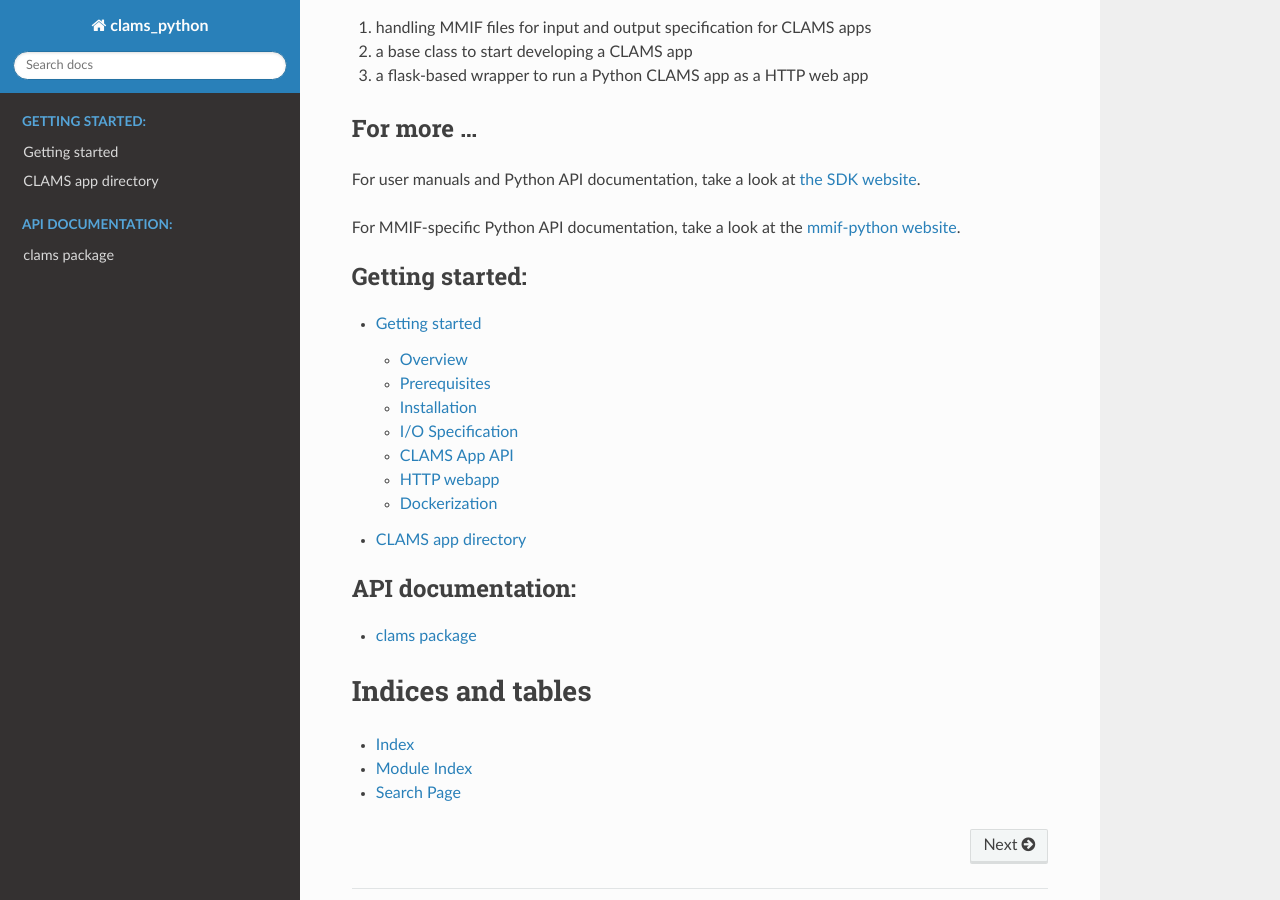
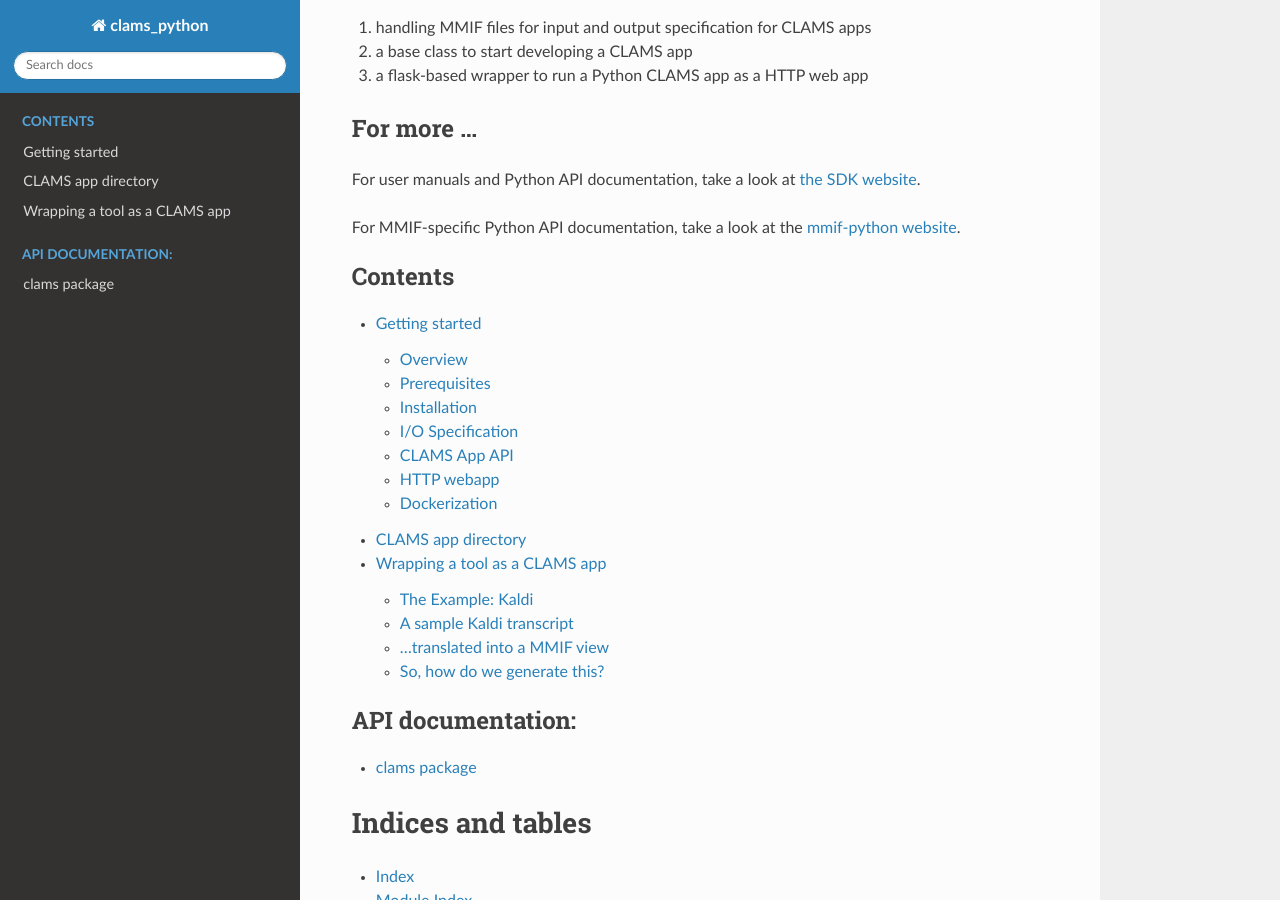
Before and after one commit to clamsproject/clams-python, a Sphinx documentation site: the page built from documentation/index.rst, in a window 1280 px wide and 900 px high, scrolled down 630 px. Built offline with Sphinx 7.4.7 and the Read the Docs theme 2.0.0, drawn with Linux system fonts in a browser that asks for light colours; pages that are not in the unit, such as notebooks, are missing from menus.

Commit message:
re-organized tutorials documentation

```diff
--- a/documentation/index.rst
+++ b/documentation/index.rst
@@ -5,10 +5,11 @@
 
 .. toctree::
   :maxdepth: 2
-  :caption: Getting started:
+  :caption: Contents
 
   introduction
   appdirectory
+  tutorial
 
 .. toctree::
   :maxdepth: 1
--- a/documentation/tutorials/clams-app.rst
+++ b/documentation/tutorial.rst
@@ -1,4 +1,5 @@
 .. _header-n0:
+.. _tutorials_clams-app:
 
 Wrapping a tool as a CLAMS app
 ==============================
--- a/documentation/tutorials/appliance-integration.rst
+++ /dev/null
@@ -1,4 +0,0 @@
-Integration to the CLAMS appliance
-==================================
-
-This page provides instructions for deploying a CLAMS app via CLAMS-appliance.
--- a/documentation/tutorials/dockerization.rst
+++ /dev/null
@@ -1,4 +0,0 @@
-Dockering CLAMS apps
-====================
-
-This page will tell you how to wrap a CLAMS app as a docker image for easy deployment.
```
Also changed, not shown: documentation/tutorials.rst (deleted, +0 -11 lines).
